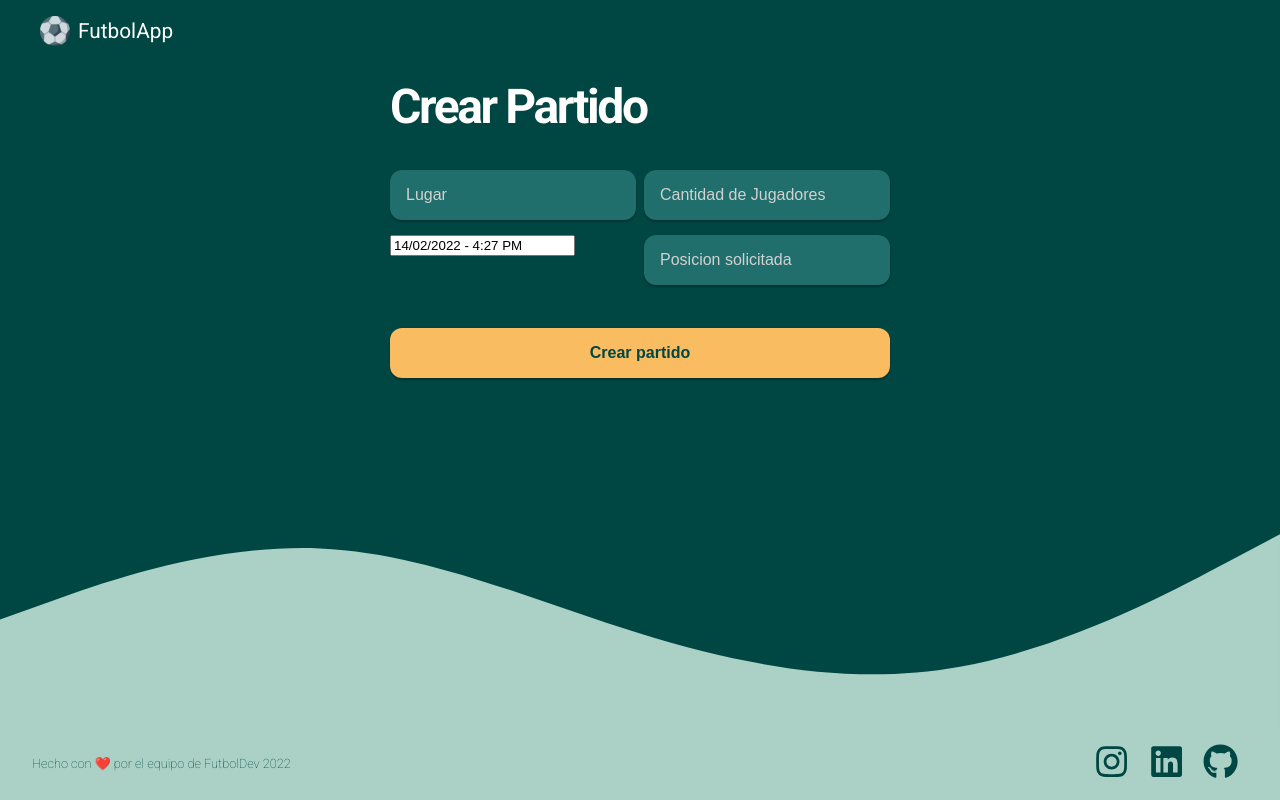
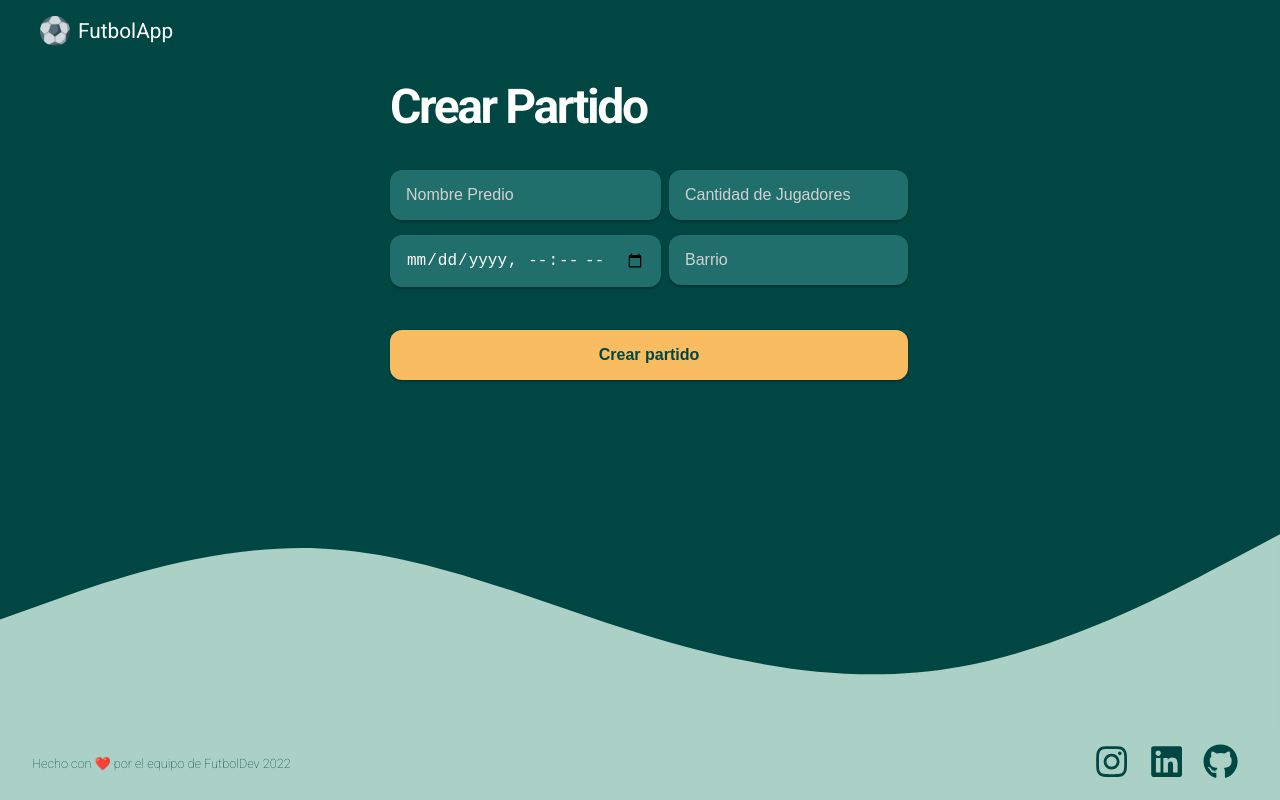
Before and after one commit to macbenites/pg-frontend, a React (Create React App) app: page /gamesCreate in a window 1280 px wide. Built offline with nearby package versions, Linux system fonts and the light colour scheme.

Commit message:
DatePicker CreateGames e instalacion axios

```diff
--- a/package.json
+++ b/package.json
@@ -9,6 +9,7 @@
     "@testing-library/jest-dom": "^5.16.1",
     "@testing-library/react": "^12.1.2",
     "@testing-library/user-event": "^13.5.0",
+    "axios": "^0.25.0",
     "date-fns": "^2.28.0",
     "firebase": "^9.6.6",
     "react": "^17.0.2",
--- a/src/Components/GamesCreate.jsx
+++ b/src/Components/GamesCreate.jsx
@@ -1,4 +1,4 @@
-import { useState } from "react";
+//import { useState } from "react";
 import { useNavigate } from "react-router-dom";
 import { FaExclamationCircle } from "react-icons/fa";
 import { ErrorMessage } from "../Styles/Login.js";
@@ -7,15 +7,11 @@ import { InputForm } from "../Styles/reusable/Input";
 import Logo from "./Logo";
 import { CreateDiv, BtnCreateGame } from "../Styles/GamesCreate";
 import { Name, User, Barrio, Position, Btn } from "../Styles/reusable/Containers";
-import DatePicker from "react-datepicker";
-import "react-datepicker/dist/react-datepicker.css";
-import addMonths from "date-fns/addMonths";
 
 
 
 export default function GamesCreate() {
   const navigate = useNavigate();
-  const [selectedDate, setSelectedDate] = useState(new Date());
   const {
     register,
     handleSubmit,
@@ -43,35 +39,35 @@ export default function GamesCreate() {
         <Name>
           <InputForm
             type="text"
-            placeholder="Lugar"
+            placeholder="Nombre Predio"
             autoComplete="off"
-            name="place"
-            {...register("place", {
+            name="nameCenter"
+            {...register("nameCenter", {
               required: {
                 value: true,
-                message: "Lugar requerido.",
+                message: "El nombre del club o cancha es requerido.",
               },
               pattern: {
                 value: /^[a-zA-ZÀ-ÿ\u00f1\u00d1\s]+$/,
-                message: "El lugar solo admite letras y espacios en blanco.",
+                message: "El nombre del club o cancha solo admite letras y espacios en blanco.",
               },
               minLength: {
                 value: 4,
-                message: "El lugar debe contener mínimo 3 caracteres.",
+                message: "El nombre del club o cancha debe contener mínimo 3 caracteres.",
               },
               maxLength: {
                 value: 100,
-                message: "El lugar debe contener máximo 100 caracteres.",
+                message: "El nombre del club o cancha debe contener máximo 100 caracteres.",
               },
             })}
             onKeyUp={() => {
-              trigger("place");
+              trigger("nameCenter");
             }}
           />
           <ErrorMessage>
-            {errors.place && (
+            {errors.nameCenter && (
               <small>
-                <FaExclamationCircle /> {errors.place.message}
+                <FaExclamationCircle /> {errors.nameCenter.message}
               </small>
             )}
           </ErrorMessage>
@@ -80,11 +76,11 @@ export default function GamesCreate() {
           <InputForm
             type="number"
             placeholder="Cantidad de Jugadores"
-            name="cantplayers"
-            {...register("cantplayers", {
+            name="players"
+            {...register("players", {
               required: {
                 value: true,
-                message: "Cantidad requerida.",
+                message: "Cantidad de jugadores requerida.",
               },
               min: {
                 value: 1,
@@ -96,13 +92,13 @@ export default function GamesCreate() {
               },
             })}
             onKeyUp={() => {
-              trigger("cantplayers");
+              trigger("players");
             }}
           />
           <ErrorMessage>
-            {errors.cantplayers && (
+            {errors.players && (
               <small>
-                <FaExclamationCircle /> {errors.cantplayers.message}
+                <FaExclamationCircle /> {errors.players.message}
               </small>
             )}
           </ErrorMessage>
@@ -110,70 +106,55 @@ export default function GamesCreate() {
         <Position>
           <InputForm
             type="text"
-            placeholder="Posicion solicitada"
+            placeholder="Barrio"
             autoComplete="off"
-            name="position"
-            {...register("position", {
+            name="distric"
+            {...register("distric", {
               required: {
                 value: true,
-                message: "Posición requerida.",
+                message: "Barrio requerido.",
               },
               pattern: {
-                value: /^[A-Za-z]+$/,
+                value: /^[a-zA-ZÀ-ÿ\u00f1\u00d1\s]+$/,
                 message:
-                  "La posición no admite números, caracteres especiales ni espacios en blanco.",
+                  "El barrio solo admite letras y espacios en blanco.",
               },
             })}
             onKeyUp={() => {
-              trigger("position");
+              trigger("distric");
             }}
           />
           <ErrorMessage>
-            {errors.position && (
+            {errors.distric && (
               <small>
-                <FaExclamationCircle /> {errors.position.message}
+                <FaExclamationCircle /> {errors.distric.message}
               </small>
             )}
           </ErrorMessage>
         </Position>
         <Barrio>
-        {/*<InputForm
-            type="text"
+        <InputForm
+            type="datetime-local"
             placeholder="Fecha y Hora"
-            name="fecha"
-            {...register("fecha", {
+            name="date"
+            {...register("date", {
               required: {
                 value: true,
                 message: "Fecha y Hora requeridas.",
               },
             })}
             onKeyUp={() => {
-              trigger("fecha");
+              trigger("date");
             }}
           />
           <ErrorMessage>
-            {errors.fecha && (
+            {errors.date && (
               <small>
-                <FaExclamationCircle /> {errors.fecha.message}
+                <FaExclamationCircle /> {errors.date.message}
               </small>
             )}
-            </ErrorMessage>*/}
-          <DatePicker
-            selected={selectedDate}
-            onChange={date => setSelectedDate(date)}
-            dateFormat="dd/MM/yyyy - h:mm aa"
-            placeholderText="Fecha y Hora"
-            minDate={new Date()}
-            maxDate={addMonths(new Date(), 3)}
-            showTimeSelect
-            timeIntervals={30}
-            timeCaption="time"
-            //withPortal
-
-          />
+            </ErrorMessage>
         </Barrio>
-
-
         <Btn>
           <BtnCreateGame primary type="submit">Crear partido</BtnCreateGame>
         </Btn>
```
